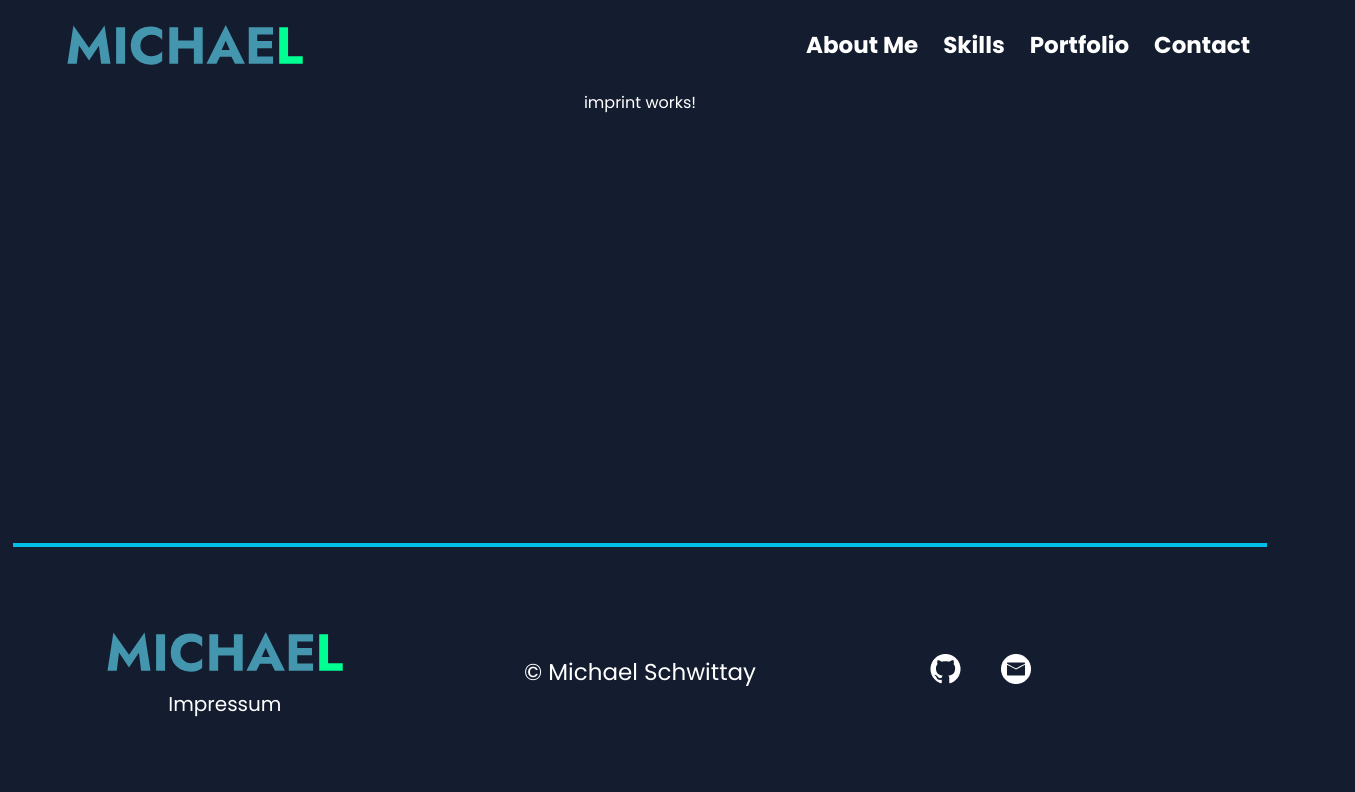
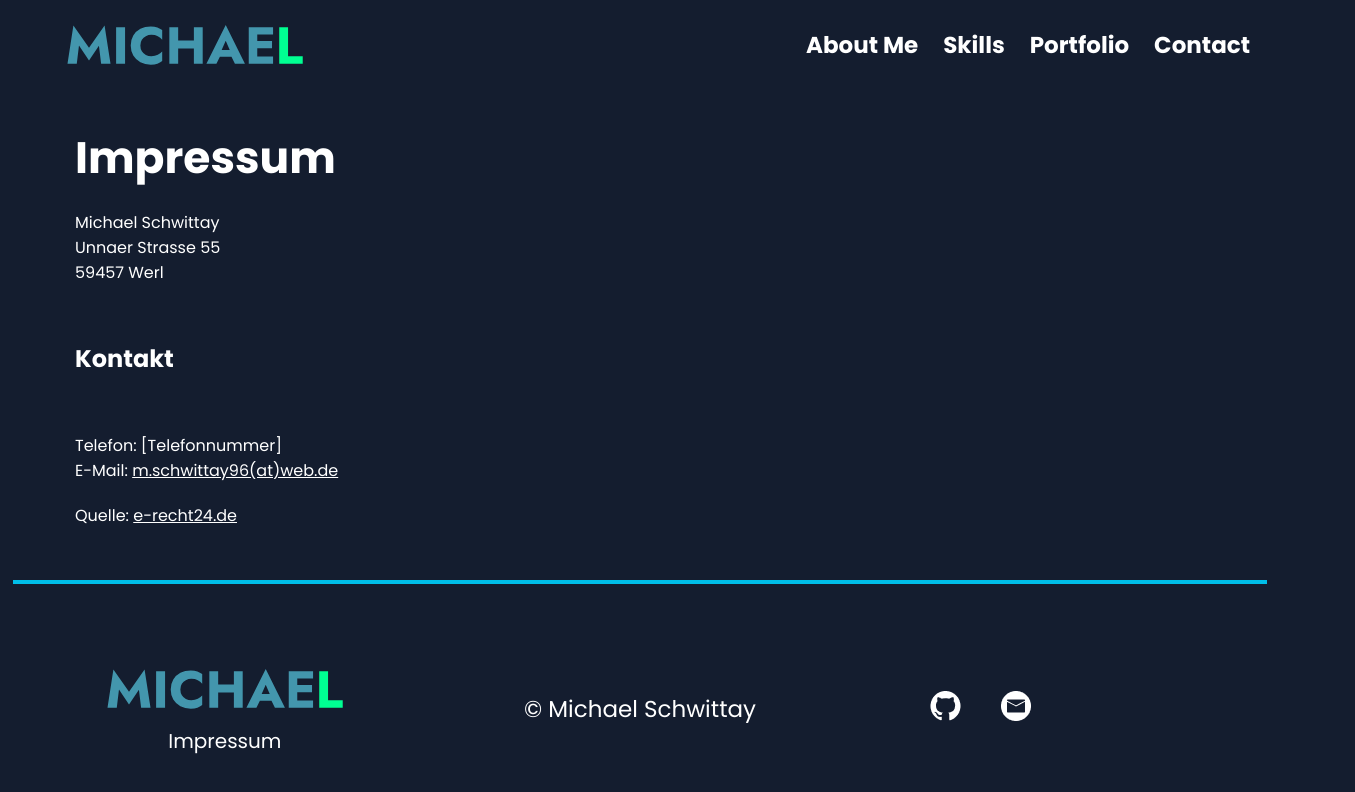
Before and after one commit to MichaelS96/Portfolio, an Angular app: page /imprint in a window 1280 px wide. Shown: the top 792 px of the page, 1355 px wide, since content can reach past the window. Built offline with nearby package versions, Linux system fonts and the light colour scheme.

Commit message:
impressum added

```diff
--- a/src/app/imprint/imprint.component.html
+++ b/src/app/imprint/imprint.component.html
@@ -1,11 +1,13 @@
 <section>
+    <h1>Impressum</h1>
 
+    <p>Michael Schwittay<br />
+        Unnaer Strasse 55<br />
+        59457 Werl</p>
 
+    <h2>Kontakt</h2>
+    <p>Telefon: &#91;Telefonnummer&#93;<br />
+        E-Mail: <a href="mailto:m.schwittay96@web.de">m.schwittay96(at)web.de</a></p>
 
-
-    <p style="color: white;">imprint works!</p>
-
-
-
-
+    <p>Quelle: <a href="https://www.e-recht24.de">e-recht24.de</a></p>
 </section>
--- a/src/app/imprint/imprint.component.scss
+++ b/src/app/imprint/imprint.component.scss
@@ -1,4 +1,35 @@
 section {
-    height: calc(99vh - 89px - 250px);
-    padding-top: 90px;
+    padding-left: 150px;
+    width: 100vw;
+    max-width: 1920px;
+    margin-top: 100px;
+    height: 60vh;
+    color: white;
+    display: flex;
+    flex-direction: column;
+    align-items: start;
+    gap: 20px;
+
+    h1 {
+        font-size: 44px;
+        margin: 25px 0 0 0;
+    }
+
+    h2 {
+        font-size: 24px;
+    }
+
+    p {
+        a {
+            color: white;
+        }
+    }
+
+    @media (max-width: 520px) {
+        padding-left: 80px;
+    }
+
+    @media (max-height: 670px) {
+        margin-bottom: 100px;
+    }
 }
```
